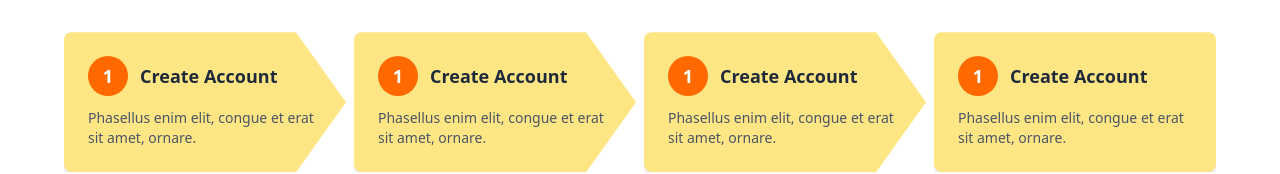
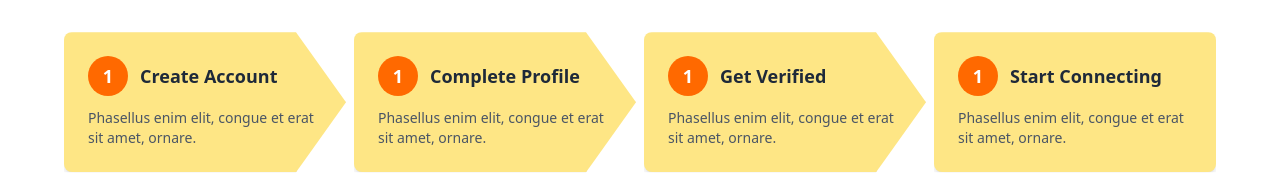
Before and after one commit to MH-liton-360/matrimony, a React (Vite) app: page /home in a window 1280 px wide. Shown: the part 600-774 px from the top of the page. Built offline with nearby package versions, Linux system fonts and the light colour scheme.

Commit message:
why_it_works title change

```diff
--- a/src/Components/Home_Components/Why_it_Works/Why_it_Works.jsx
+++ b/src/Components/Home_Components/Why_it_Works/Why_it_Works.jsx
@@ -31,7 +31,7 @@
                         <div className="w-10 h-10 rounded-full bg-orange-500 text-white flex items-center justify-center font-bold text-lg">
                             1
                         </div>
-                        <h3 className="text-lg font-semibold text-gray-800">Create Account</h3>
+                        <h3 className="text-lg font-semibold text-gray-800">Complete Profile</h3>
                     </div>
 
                     {/* Description */}
@@ -47,7 +47,7 @@
                         <div className="w-10 h-10 rounded-full bg-orange-500 text-white flex items-center justify-center font-bold text-lg">
                             1
                         </div>
-                        <h3 className="text-lg font-semibold text-gray-800">Create Account</h3>
+                        <h3 className="text-lg font-semibold text-gray-800">Get Verified</h3>
                     </div>
 
                     {/* Description */}
@@ -63,7 +63,7 @@
                         <div className="w-10 h-10 rounded-full bg-orange-500 text-white flex items-center justify-center font-bold text-lg">
                             1
                         </div>
-                        <h3 className="text-lg font-semibold text-gray-800">Create Account</h3>
+                        <h3 className="text-lg font-semibold text-gray-800">Start Connecting</h3>
                     </div>
 
                     {/* Description */}
```
